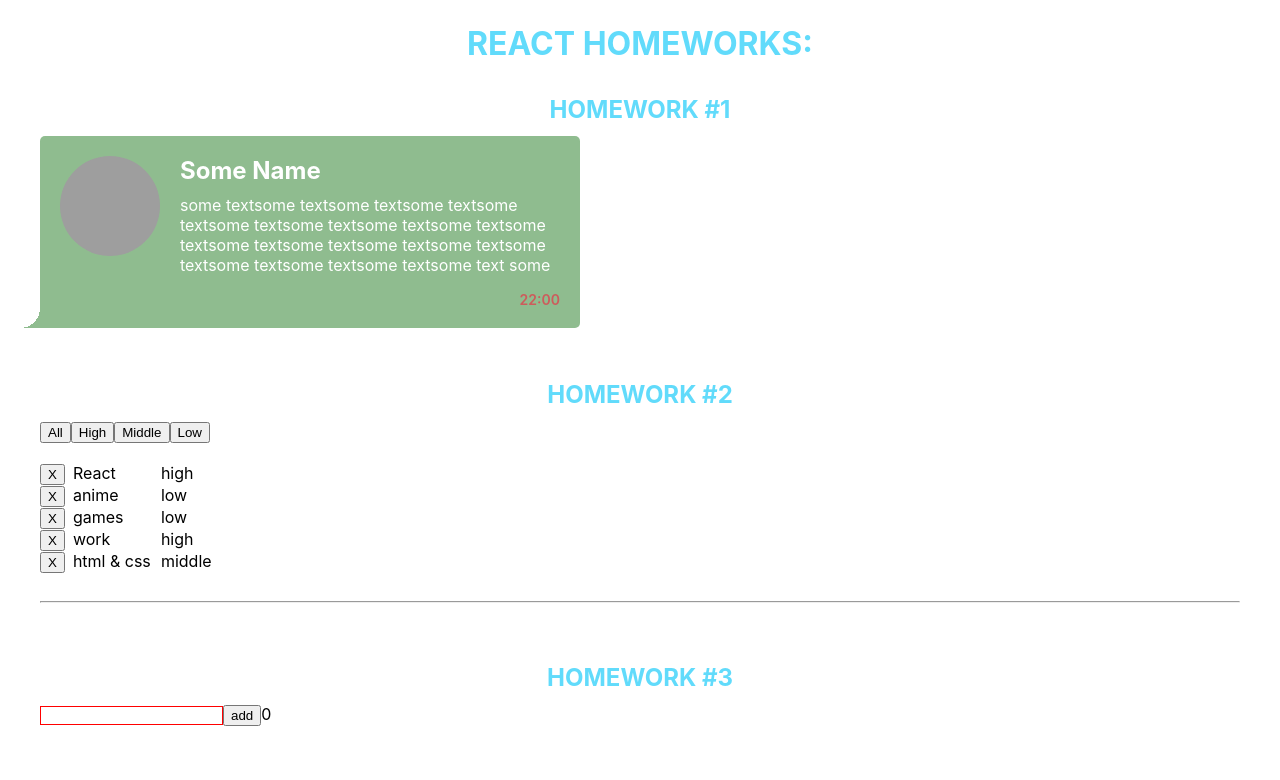
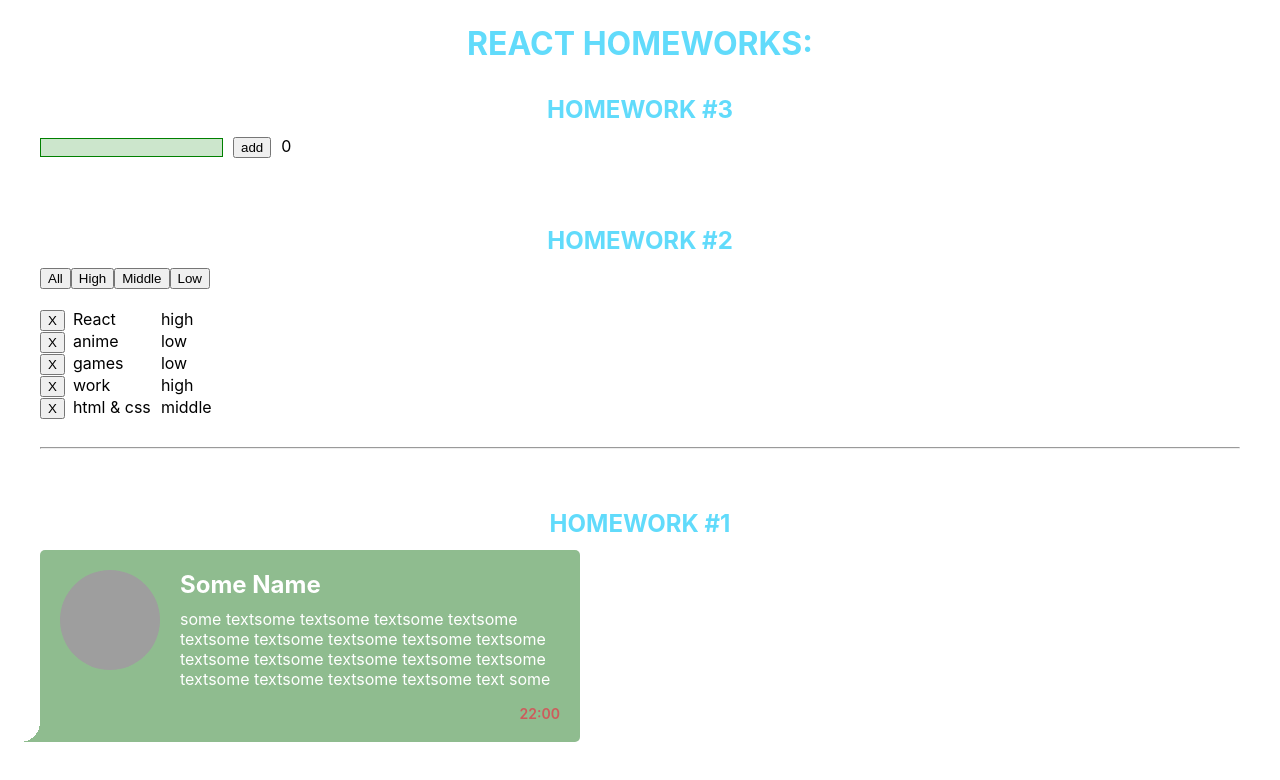
Before and after one commit to Odinokun/incub-ignat, a React (Create React App) app: page / in a window 1280 px wide. Shown: the top 780 px of the page. Built offline with nearby package versions, Linux system fonts and the light colour scheme; grey boxes are pictures that could not be loaded.

Commit message:
did all without error

```diff
--- a/src/p1-main/m1-ui/u1-app/App.tsx
+++ b/src/p1-main/m1-ui/u1-app/App.tsx
@@ -10,9 +10,9 @@ function App() {
   return (
     <div className={s.App}>
       <h1 className='title'>react homeworks:</h1>
+      <HW3/>
+      <HW2/>
       <HW1/>
-      <HW2/>
-      <HW3/>
       {/*<HW4/>*/}
       {/*<HW5/>*/}
 
--- a/src/p2-homeworks/h3/Greeting.module.css
+++ b/src/p2-homeworks/h3/Greeting.module.css
@@ -1,7 +1,16 @@
-.someClass {
-
+.input {
+  border: 1px solid green;
+  outline: none;
+  background-color: rgba(0, 128, 0, .2);
 }
 
 .error {
-    border: 1px solid red;
+  border: 1px solid tomato;
+  outline: none;
+  background-color: rgba(255, 0, 0, .2);
 }
+
+.btn {
+  display: inline-block;
+  margin: 0 10px;
+}
--- a/src/p2-homeworks/h3/Greeting.tsx
+++ b/src/p2-homeworks/h3/Greeting.tsx
@@ -1,25 +1,30 @@
-import React from 'react'
+import React, {ChangeEvent, KeyboardEvent} from 'react'
 import s from './Greeting.module.css'
 
 type GreetingPropsType = {
-    name: any // need to fix any
-    setNameCallback: any // need to fix any
-    addUser: any // need to fix any
-    error: any // need to fix any
-    totalUsers: any // need to fix any
+  name: string
+  setNameCallback: (e: ChangeEvent<HTMLInputElement>) => void
+  addUser: () => void
+  error: boolean
+  totalUsers: number
+  onKeyPressHandler: (e: KeyboardEvent<HTMLInputElement>) => void
 }
 
 // презентационная компонента (для верстальщика)
 const Greeting: React.FC<GreetingPropsType> = (
-    {name, setNameCallback, addUser, error, totalUsers} // деструктуризация пропсов
+  {name, setNameCallback, addUser, error, totalUsers, onKeyPressHandler}
 ) => {
-    const inputClass = s.error // need to fix with (?:)
+
+  const inputClass = error ? s.error : s.input;
 
   return (
     <div>
-            <input value={name} onChange={setNameCallback} className={inputClass}/>
+      <input value={name}
+             onKeyDown={onKeyPressHandler}
+             onChange={setNameCallback}
+             className={inputClass}/>
       <span>{error}</span>
-            <button onClick={addUser}>add</button>
+      <button onClick={addUser} className={s.btn}>add</button>
       <span>{totalUsers}</span>
     </div>
   )
--- a/src/p2-homeworks/h3/GreetingContainer.tsx
+++ b/src/p2-homeworks/h3/GreetingContainer.tsx
@@ -1,28 +1,32 @@
-import React, {useState} from 'react'
+import React, {ChangeEvent, KeyboardEvent, useState} from 'react'
 import Greeting from './Greeting'
+import {UserType} from './HW3';
 
 type GreetingContainerPropsType = {
-  users: any // need to fix any
-  addUserCallback: (name: string) => void // need to fix any
+  users: Array<UserType>
+  addUserCallback: (name: string) => void
 }
 
-// более простой и понятный для новичков
-// function GreetingContainer(props: GreetingPropsType) {
+const GreetingContainer: React.FC<GreetingContainerPropsType> = (
+  {users, addUserCallback}) => {
+  const [name, setName] = useState<string>('')
+  const [error, setError] = useState<boolean>(false)
 
-// более современный и удобный для про :)
-// уровень локальной логики
-const GreetingContainer: React.FC<GreetingContainerPropsType> = ({users, addUserCallback}) => { // деструктуризация пропсов
-  const [name, setName] = useState<any>('') // need to fix any
-  const [error, setError] = useState<any>('') // need to fix any
-
-  const setNameCallback = (e: any) => { // need to fix any
-    setName('') // need to fix
-  }
-  const addUser = () => {
-    alert(`Hello  !`) // need to fix
+  const setNameCallback = (e: ChangeEvent<HTMLInputElement>) => {
+    setName(e.currentTarget.value)
   }
 
-  const totalUsers = 0 // need to fix
+  const addUser = () => {
+    setName('');
+    alert(`Hello ${name} !`);
+    addUserCallback(name);
+  }
+
+  const onKeyPressHandler = (e: KeyboardEvent<HTMLInputElement>) => {
+    if (e.key === 'Enter') addUser();
+  }
+
+  const totalUsers = users.length;
 
   return (
     <Greeting
@@ -31,6 +35,7 @@ const GreetingContainer: React.FC<GreetingContainerPropsType> = ({users, addUser
       addUser={addUser}
       error={error}
       totalUsers={totalUsers}
+      onKeyPressHandler={onKeyPressHandler}
     />
   )
 }
--- a/src/p2-homeworks/h3/HW3.tsx
+++ b/src/p2-homeworks/h3/HW3.tsx
@@ -1,24 +1,27 @@
 import React, {useState} from 'react'
 import GreetingContainer from './GreetingContainer'
+import {v1} from 'uuid';
 
 export type UserType = {
   _id: string
   name: string
 }
 
-// уровень работы с глобальными данными
 function HW3() {
   const [users, setUsers] = useState<Array<UserType>>([])
 
   const addUserCallback = (name: string) => {
-    setUsers([]) // need to fix
+    const newUser = {_id: v1(), name: name};
+    setUsers([newUser, ...users]);
   }
 
   return (
     <div className="container">
       <h2 className='subtitle'>homework #3</h2>
-      {/*should work (должно работать)*/}
       <GreetingContainer users={users} addUserCallback={addUserCallback}/>
+      <ul>
+        {users.map(u => <li>{u.name} - {u._id}</li>)}
+      </ul>
     </div>
   )
 }
```
Lines whose indentation alone changed are shown as unchanged.
